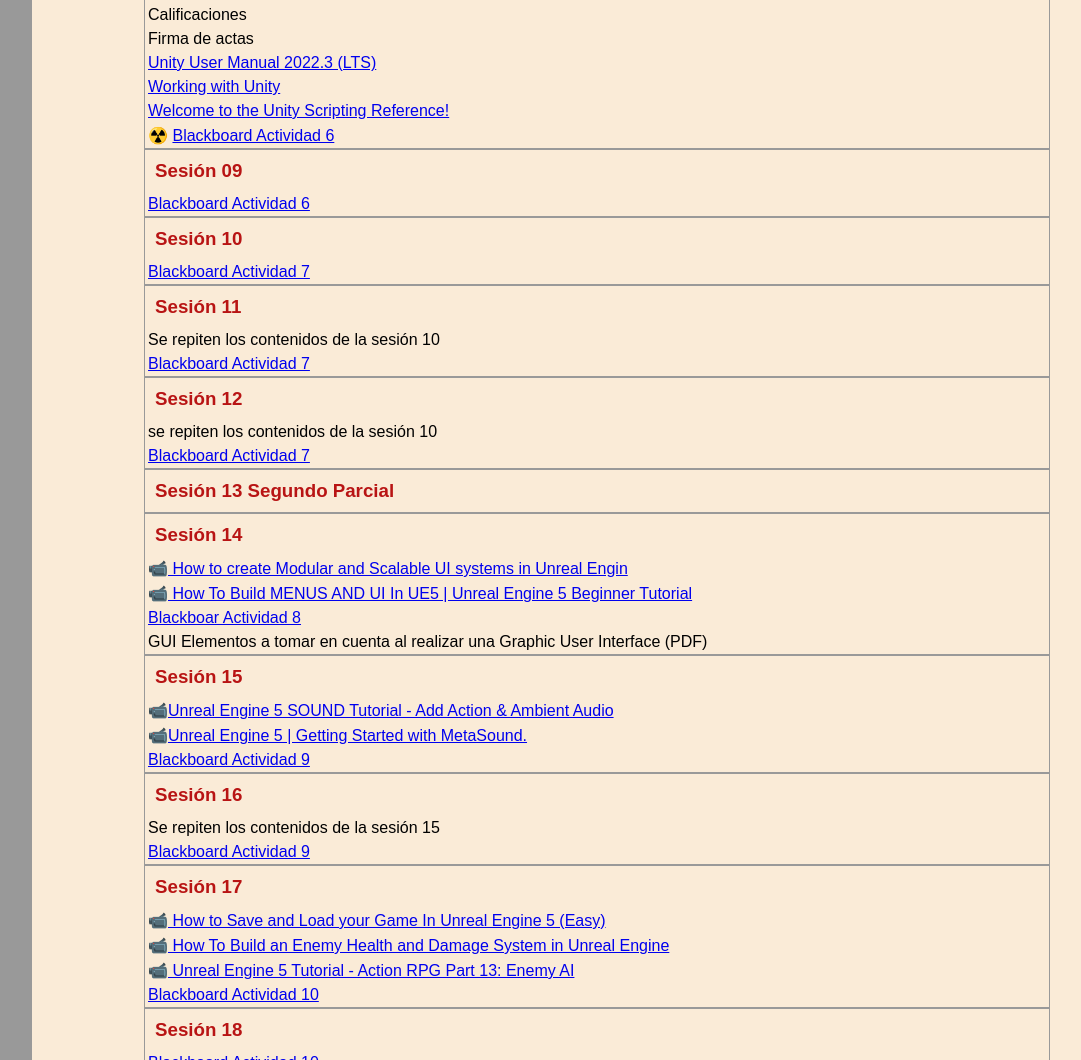
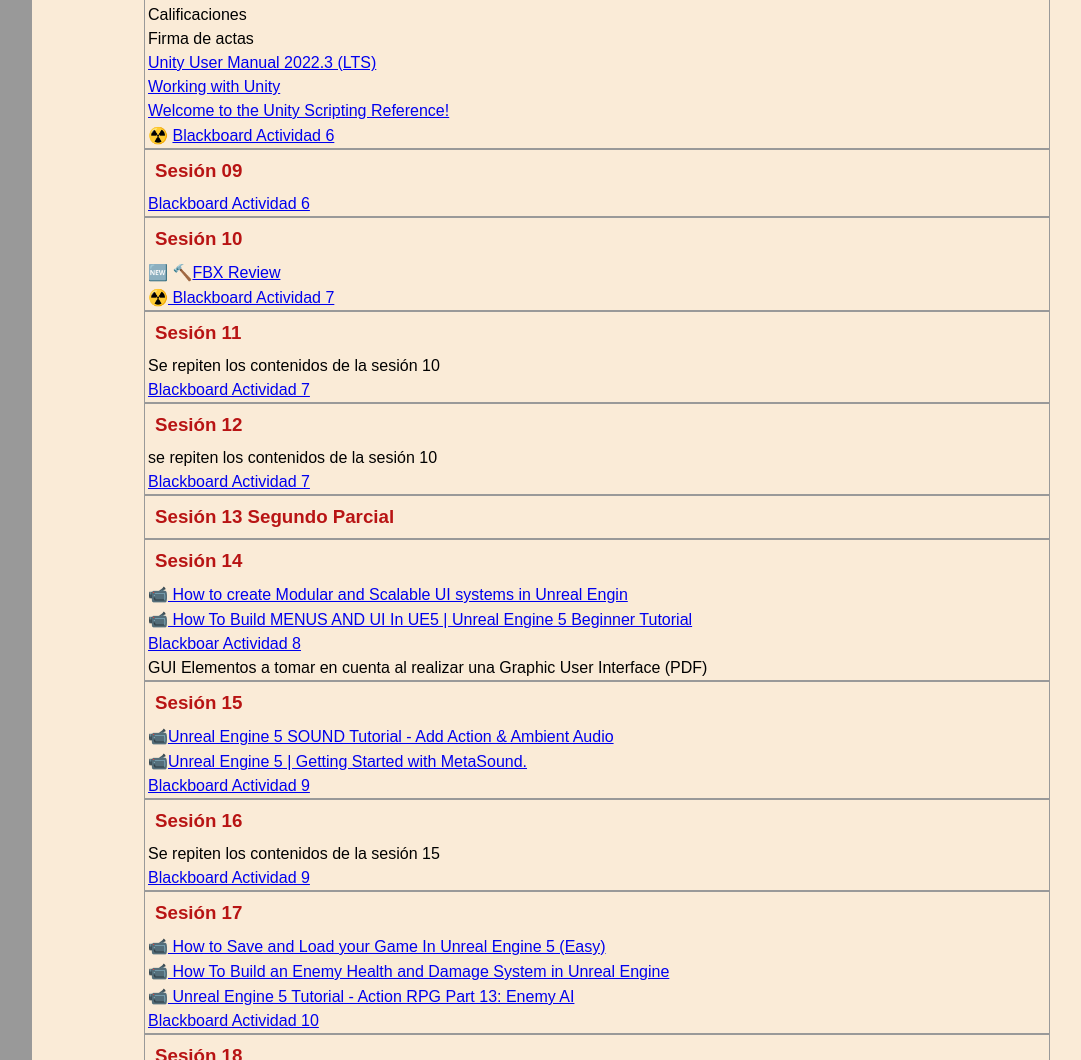
Before and after one commit to beztao01/motor, a plain HTML site: page index.html in a window 1280 px wide. Shown: the part 1466-2526 px from the top of the page, without its empty margins (118-1199 px from the left). Drawn offline with Linux system fonts and the light colour scheme.

Commit message:
add sesion 10

```diff
--- a/index.html
+++ b/index.html
@@ -140,7 +140,8 @@
                 <section>
                     <h3>Sesión 10</h3>
                     <ul>
-                        <li><a href="https://uvmonline.blackboard.com/webapps/login/">Blackboard Actividad 7 </a></li>
+                        <li>🆕 🔨<a href="https://www.autodesk.com/products/fbx/fbx-review" target="_blank" rel="noopener noreferrer">FBX Review</a></li>
+                        <li>☢️<a href="https://uvmonline.blackboard.com/webapps/login/" target="_blank" rel="noopener noreferrer"> Blackboard Actividad 7 </a></li>
                     </ul>
                 </section>
                 <section>
```
